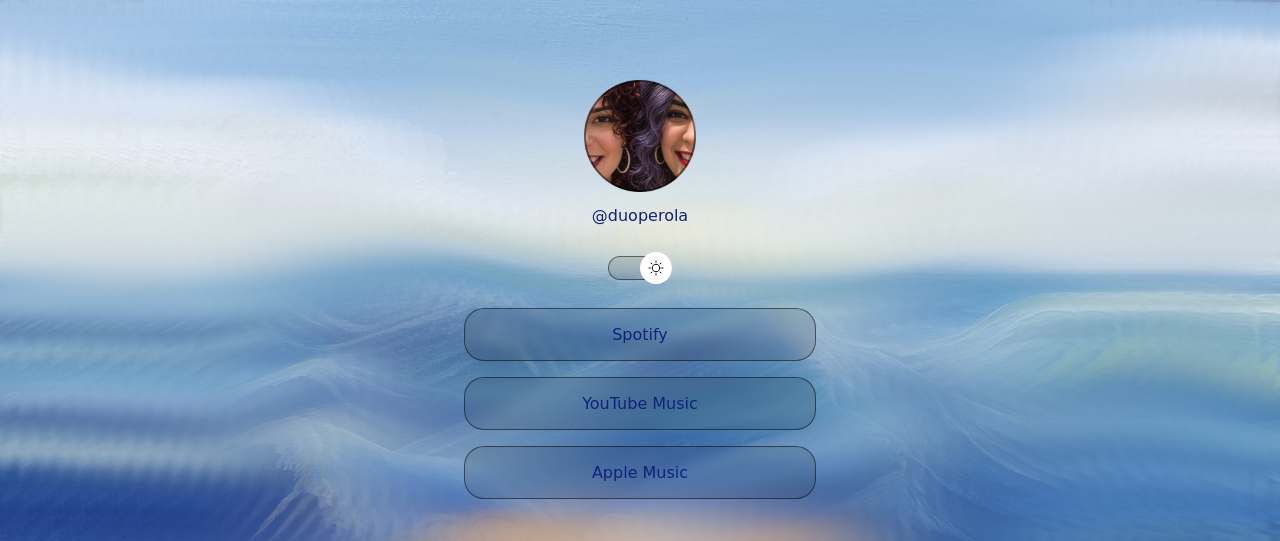
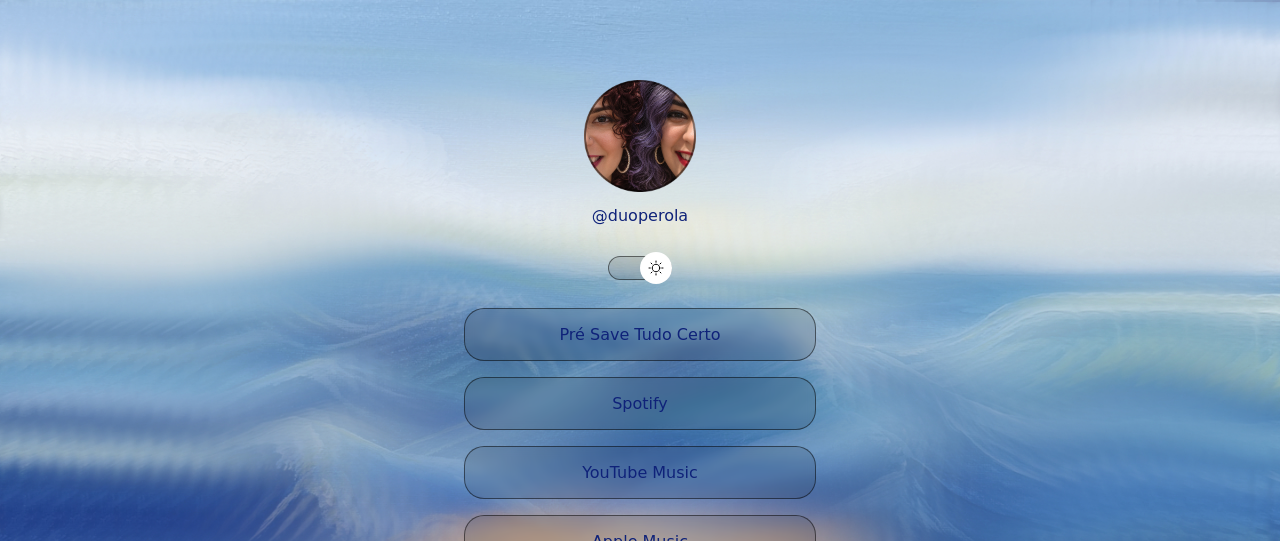
Before and after one commit to MarjorieMavika/Bio-duo-perola, a plain HTML site: page index.html in a window 1280 px wide. Shown: the top 541 px of the page. Drawn offline with nearby package versions, Linux system fonts and the light colour scheme; a web font is replaced by a local one.

Commit message:
changes html

```diff
--- a/index.html
+++ b/index.html
@@ -26,6 +26,11 @@
         <span></span>
       </div>
       <ul>
+        <li>
+          <a href="https://offstep.link/226228145392" target="_blank"
+            >Pré Save Tudo Certo</a
+          >
+        </li>
         <li>
           <a href="#">Spotify</a>
         </li>
```
